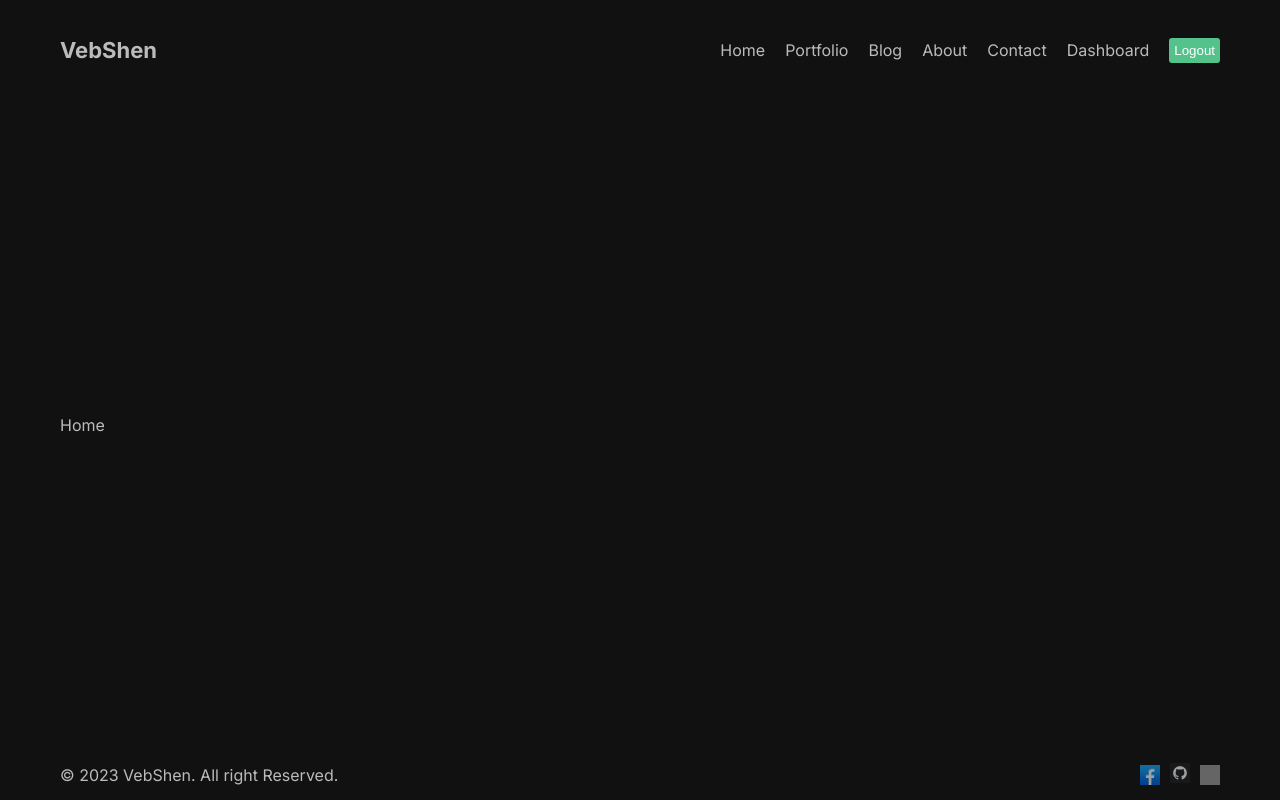
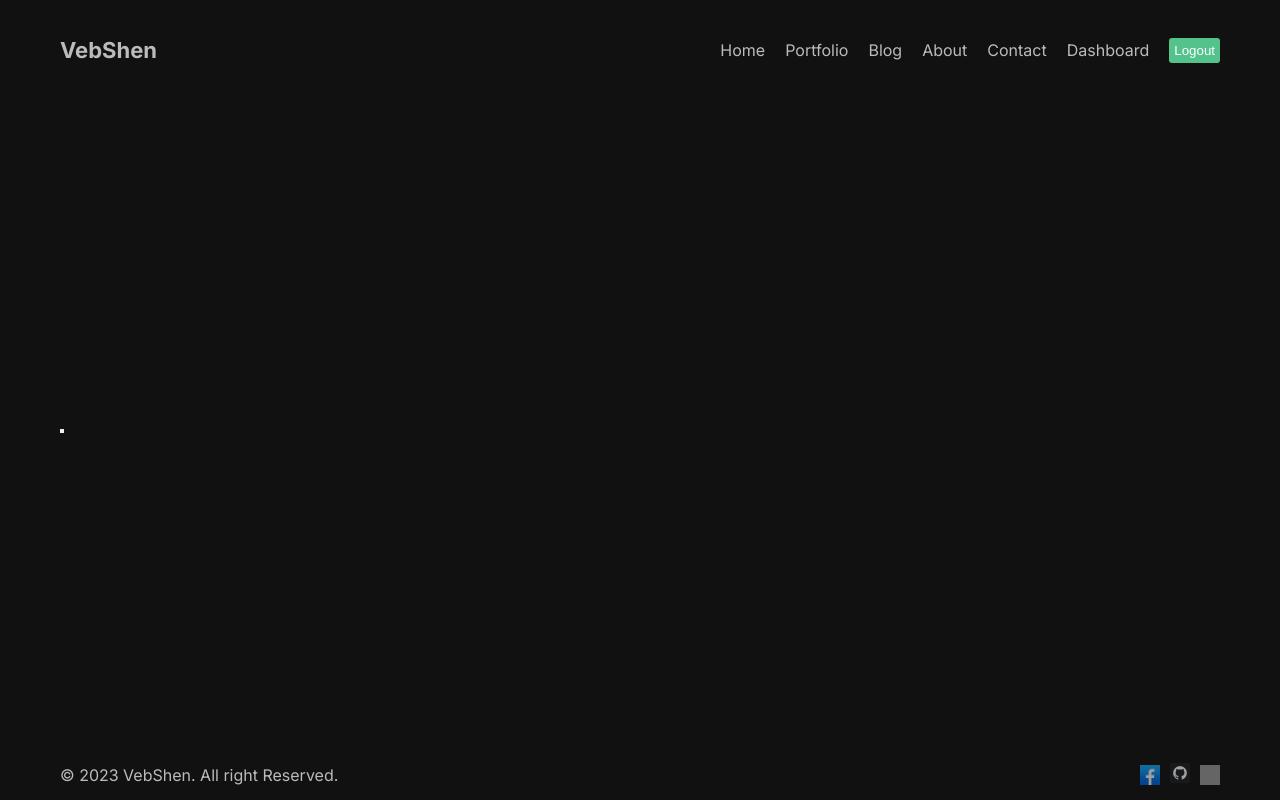
Before and after one commit to vaibhavbhardwaj201/vaibhav-agency, a Next.js app: page / in a window 1280 px wide. Built offline with nearby package versions, Linux system fonts and the light colour scheme; grey boxes are pictures that could not be loaded.

Commit message:
refactor

```diff
--- a/src/app/page.jsx
+++ b/src/app/page.jsx
@@ -3,6 +3,13 @@ import styles from './page.module.css'
 
 export default function Home() {
   return (
-    <div>Home</div>
+    <div>
+      <div className={styles.texts}>
+        <h1></h1>
+        <p></p>
+        <button></button>
+      </div>
+      <div className={styles.image}></div>
+    </div>
   )
 }
```
